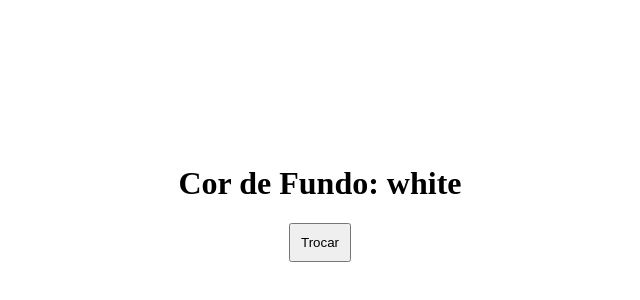
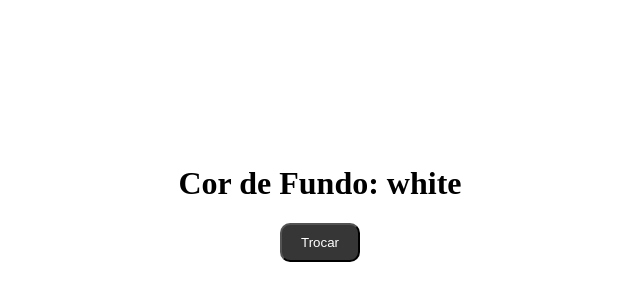
Before and after one commit to claudiney63/js, a plain HTML site: page projeto_trocador_de_cores/index.html in a window 1280 px wide. Shown: the part 92-392 px from the top of the page, without its empty margins (320-960 px from the left). Drawn offline with Linux system fonts and the light colour scheme.

Commit message:
alterações projeto trocador de cor

```diff
--- a/projeto_trocador_de_cores/index.html
+++ b/projeto_trocador_de_cores/index.html
@@ -13,6 +13,10 @@
 
         #botao {
             padding: 10px;
+            background-color: #363636;
+            color: white;
+            width: 80px;
+            border-radius: 10px;
         }
     </style>
 
```
